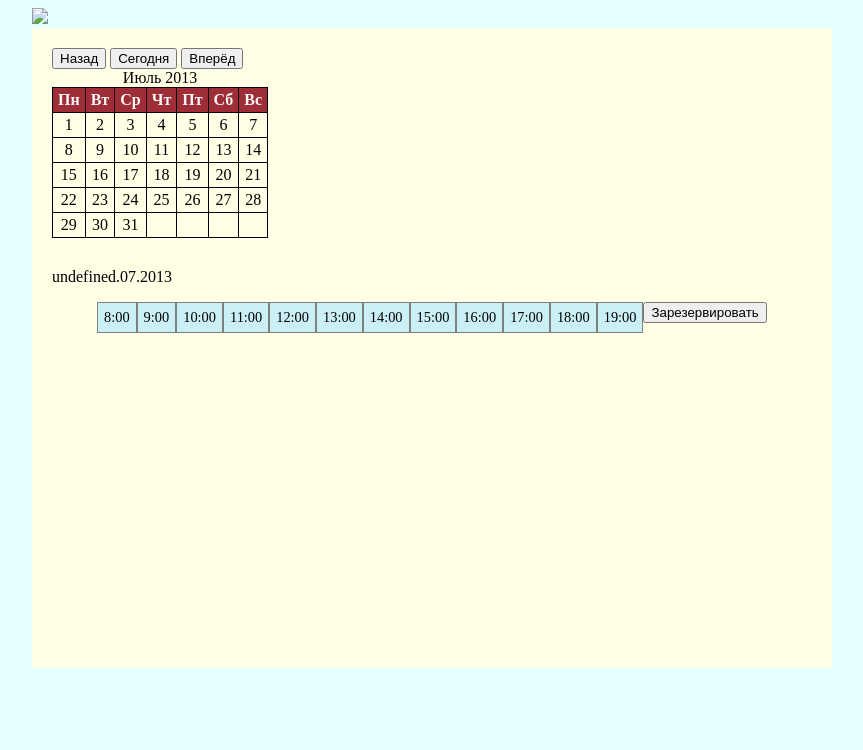
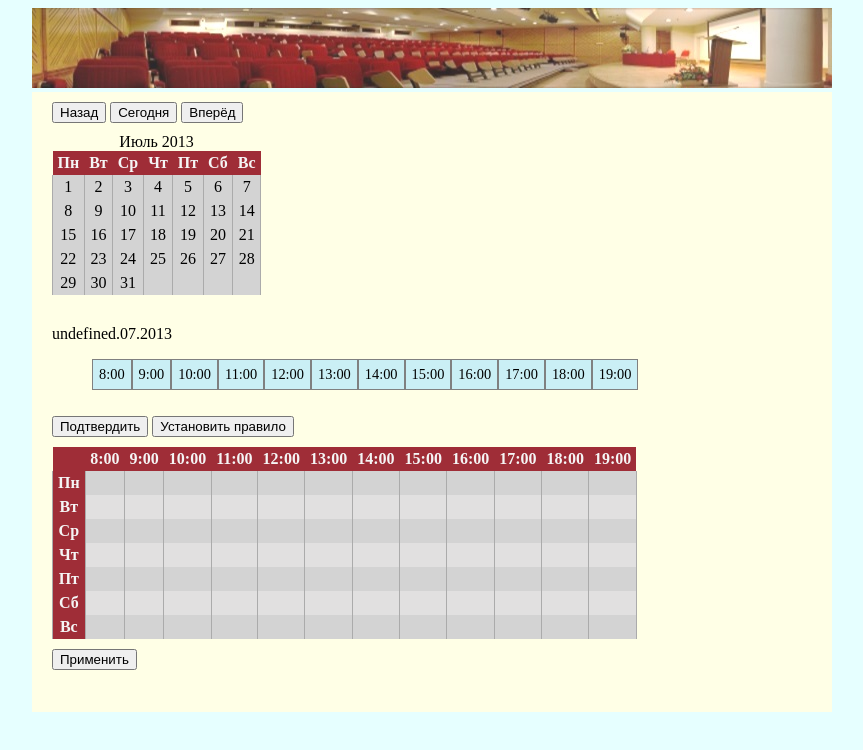
Before and after one commit to NikitaForm/BookingAMeetingRoom, a plain HTML site: page index.html in a window 1280 px wide. Both pictures are taken after a click on the button "Назад". Shown: the whole page, without its empty margins (208-1071 px from the left). Drawn offline with nearby package versions, Linux system fonts and the light colour scheme.

Commit message:
Реализовал функционал для создания правил повторяющегося резервирования и выделения дней и часов, зарезервированных по првилам

```diff
--- a/calendar.css
+++ b/calendar.css
@@ -1,18 +1,30 @@
-.calendar-table {
+.calendar-table, .weekhours-table {
     border-collapse: collapse;
 }
-.calendar-table td, .calendar-table th {
-    border: 1px solid black;
+.calendar-table td, .weekhours-table td  {
+    border-left: 1px solid;
+    border-right: 1px solid;
+    border-color: #ababab;
     padding-top: 3px;
     padding-bottom: 3px;
     padding-left: 5px;
     padding-right: 5px;
     text-align: center;
 }
+.calendar-table:nth-child(2), .weekhours-table:nth-child(2) {
+    background: #e1e0e0;
+}
+.calendar-table tr, .weekhours-table tr  {
+    background: #d3d3d3;
+}
 
-.calendar-table th {
+.calendar-table th, .weekhours-table th, .day-names {
     font-weight: bold;
     color: whitesmoke;
+    padding-top: 3px;
+    padding-bottom: 3px;
+    padding-left: 5px;
+    padding-right: 5px;
     background-color: #9F2D37;
 }
 
@@ -22,7 +34,13 @@
 }
 
 .date-cell.selected {
-    background: #0ff;
+
+    font-weight: bold;
+    padding-top: 2px;
+    padding-bottom: 2px;
+    padding-left: 4px;
+    padding-right: 4px;
+    border: 1px dashed;
 }
 
 .calendar-table caption {
@@ -45,9 +63,15 @@ li {
 
 }
 
-.selected {
-    background: #0ff;
-}
+.selected2 {
+     font-weight: bold;
+     text-decoration: underline;
+     padding-top: 5px;
+     padding-left: 5px;
+     padding-right: 5px;
+     background: #f98690;
+ }
+
 
 body {
     background: #e6ffff;
@@ -60,6 +84,7 @@ body {
     margin-left: auto;
     margin-right: auto;
     padding: 20px;
+    padding-top: 0;
     background-color: #ffffe6;
 }
 
@@ -68,10 +93,16 @@ body {
 }
 
 ul {
-    margin-left: 5px;
+    list-style: none;
+    float: left;
+    width: 100%;
 }
 #header {
     width: 800px;
     margin-left: auto;
     margin-right: auto;
 }
+button {
+    margin-top: 10px;
+    margin-bottom: 10px;
+}
--- a/calendar.js
+++ b/calendar.js
@@ -18,7 +18,7 @@ function Calendar(date) {
     };
 
     this.getValue = function() {
-        return new Date(year, month);
+        return new Date(year, month, day);
     };
     function parseValue (value, isDayDefined) {
         if (value instanceof Date) {
--- a/index.html
+++ b/index.html
@@ -5,6 +5,7 @@
     <link type="text/css" rel="stylesheet" href="calendar.css">
     <script src="http://code.jquery.com/jquery-latest.js"></script>
     <link rel="SHORTCUT ICON" href="i1.ico">
+    <script src="weekHours.js"></script>
     <script src="calendar.js"></script>
     <title>Бронирование конференц зала</title>
 </head>
@@ -39,62 +40,192 @@
             </ul>
 
             <div>
-                <button onclick="bookMeetingRoom()">Зарезервировать</button>
+                <button onclick="bookMeetingRoom()">Подтвердить</button>
+
+                <button onclick="toggleWeekHoursDiv()">Установить правило</button>
             </div>
+
+            <div id="weekhours-holder">
+                <div>
+                    <button onclick="createRule(); toggleWeekHoursDiv()">Применить</button>
+                </div>
+            </div>
+
+
 
         </div>
 
         <script>
+            var storage = {};
             var calendar = new Calendar(new Date(2013,7,7));
+            var weekHours = new WeekHours();
             $('#calendar-holder').append(calendar.getElement());
+
 
             $(calendar).on("select", function(e) {
                 $('#value').html(e.value);
                 $('#form').toggle(true);
-                highlightHours();
+                highlightDays(calendar.getValue());
+                highlightHours(calendar.getValue());
             });
 
+            $('#weekhours-holder').prepend(weekHours.getElement())
+                    .on('click', 'td:not(.day-names)', onClick);
+
+            $('tr').filter(':odd').css('background-color', '#d3d3d3').end()
+                    .filter(':even').css('background-color', '#e1e0e0');
+
             $('#schedule').on('click', 'li', onClick);
+
             function onClick(e) {
                 //alert($(e.target).html());
-                $(e.target).toggleClass("selected");
+                $(e.target).toggleClass("selected2");
             }
             function bookMeetingRoom() {
                 var value = $('#value').html();
                 var times = [];
                 $('li').each(function(index, elem) {
-                            if($(elem).hasClass('selected')) {
+                            if($(elem).hasClass('selected2')) {
                                 times.push($(elem).html());
                             }
                         });
-                storage[value.toString()] = times;
+               // if(value in storage)&&
+                if(times.length == 0) {
+                    delete storage[value];
+                } else {
+                    storage[value] = times;
+                }
 
-                var str = '';
+
+               /* var str = '';
                 for( var key in storage) {
 
                     str+=key + ' ' + storage[key] + ';||' ;
                 }
-                //alert(str);
+                alert(str);*/
             }
-            function highlightHours() {
-                var hourValues = storage[$('#value').html()];
-                //alert('hourValues ' + hourValues);
-                //alert($('#value').html());
-                var lis = $('li').toggleClass('selected', false);
+            function highlightHours(currentDate) {
+                var hourValuesStor = storage[$('#value').html()];
+                var rule = storage.rule;
+                var hourValuesRule;
+                if (rule){
+                    hourValuesRule = storage.rule[currentDate.getDay()%7];
+                }
+
+                var hourValues = [];
+                if (hourValuesStor) {
+                    hourValues = hourValues.concat(hourValuesStor);
+                }
+                if (hourValuesRule) {
+                    hourValues = hourValues.concat(hourValuesRule);
+                }
+
+                var lis = $('li').toggleClass('selected2', false);
                 if(hourValues){
                     lis.each(function(index, elem) {
                                 if(hourValues.indexOf($(elem).html()) != -1) {
-                                    $(elem).addClass('selected');
+                                    $(elem).addClass('selected2');
                                 }
+
                             });
                 }
             }
-            function highlightDays(month) {
-                for(var key in storage){
+            function highlightDays(currentDate) {
+                var dayValues = [];
+                var  dateFromStorage;
+                var month = currentDate.getMonth();
+                for(var key in storage) {
 
+                    if(key != 'rule') {
+
+                        dateFromStorage = key.split('.');
+
+                        if(dateFromStorage[1] == month + 1) {
+                            dayValues.push(parseInt(dateFromStorage[0]).toString());
+                        }
+                    }else {
+                        currentDate.setDate(1);
+
+
+                        while (currentDate.getMonth() == month) {
+
+                            if (currentDate.getDay()%7 in storage.rule) {
+
+                                dayValues.push(currentDate.getDate() + '');
+                            }
+                            currentDate.setDate(currentDate.getDate() + 1);
+                        }
+
+                    }
                 }
+
+                var tds = $('.date-cell').toggleClass('selected2', false);
+                if(dayValues){
+                    tds.each(function(index, elem) {
+                        if(dayValues.indexOf($(elem).html()) != -1) {
+                            $(elem).addClass('selected2');
+                        }
+                    });
+                }
+
+
             }
-            var storage = {};
+            function highlightRule() {
+
+            }
+            function toggleWeekHoursDiv() {
+                $('#weekhours-holder').toggle();
+
+            }
+
+            function createRule() {
+                var dayNum;
+                var weekTable = $('#weekhours-holder');
+                var rule = {};
+                weekTable.find('.selected2')
+                        .each(function(index, elem) {
+
+                            var row = $(elem).parent();
+
+                            var dayName = row.find('.day-names').html();
+
+                            switch (dayName) {
+                                case 'Пн':
+                                    dayNum = 1;
+                                    break;
+                                case 'Вт':
+                                    dayNum = 2;
+                                    break;
+                                case 'Ср':
+                                    dayNum = 3;
+                                    break;
+                                case 'Чт':
+                                    dayNum = 4;
+                                    break;
+                                case 'Пт':
+                                    dayNum = 5;
+                                    break;
+                                case 'Сб':
+                                    dayNum = 6;
+                                    break;
+                                case 'Вс':
+                                    dayNum = 0;
+                                    break;
+
+                            }
+                            var hour = weekTable.find('th').eq(row.find('td').index($(elem))).html();
+
+                            if ( dayNum in rule ) {
+                                rule[dayNum].push(hour);
+                            } else {
+                                rule[dayNum] = [];
+                                rule[dayNum].push(hour);
+                            }
+
+                        });
+                storage.rule = rule;
+            }
+
 
         </script>
     </div>
--- /dev/null
+++ b/weekHours.js
@@ -0,0 +1,37 @@
+/**
+ * Created by i on 28.11.13.
+ */
+function WeekHours() {
+    var elem;
+    var days = ['Пн', 'Вт', 'Ср', 'Чт', 'Пт', 'Сб', 'Вс'];
+    function render() {
+        elem = $('<div class="weekhours">');
+        var table = ['<table class="weekhours-table"><caption></caption><tr><th></th><th>8:00</th><th>9:00</th>' +
+            '<th>10:00</th><th>11:00</th><th>12:00</th><th>13:00</th><th>14:00</th><th>15:00</th><th>16:00</th>' +
+            '<th>17:00</th><th>18:00</th><th>19:00</th></tr>'];
+
+        for (var i = 0; i < days.length; i++){
+            for(var j = 0; j < 12; j++){
+
+                if( j == 0 ) {
+                    table.push('<tr><td class="day-names">' + days[i] + '</td>');
+                }
+
+                table.push('<td></td>');
+
+                if( j == 11) {
+                    table.push('</tr>');
+                }
+
+            }
+        }
+        table.push('</table>');
+        elem.html(table.join('\n'));
+    }
+    this.getElement = function() {
+        if(!elem) {
+            render();
+        }
+        return elem;
+    };
+}
```
Also changed, not shown: head.jpg (added), i1.ico (added).
